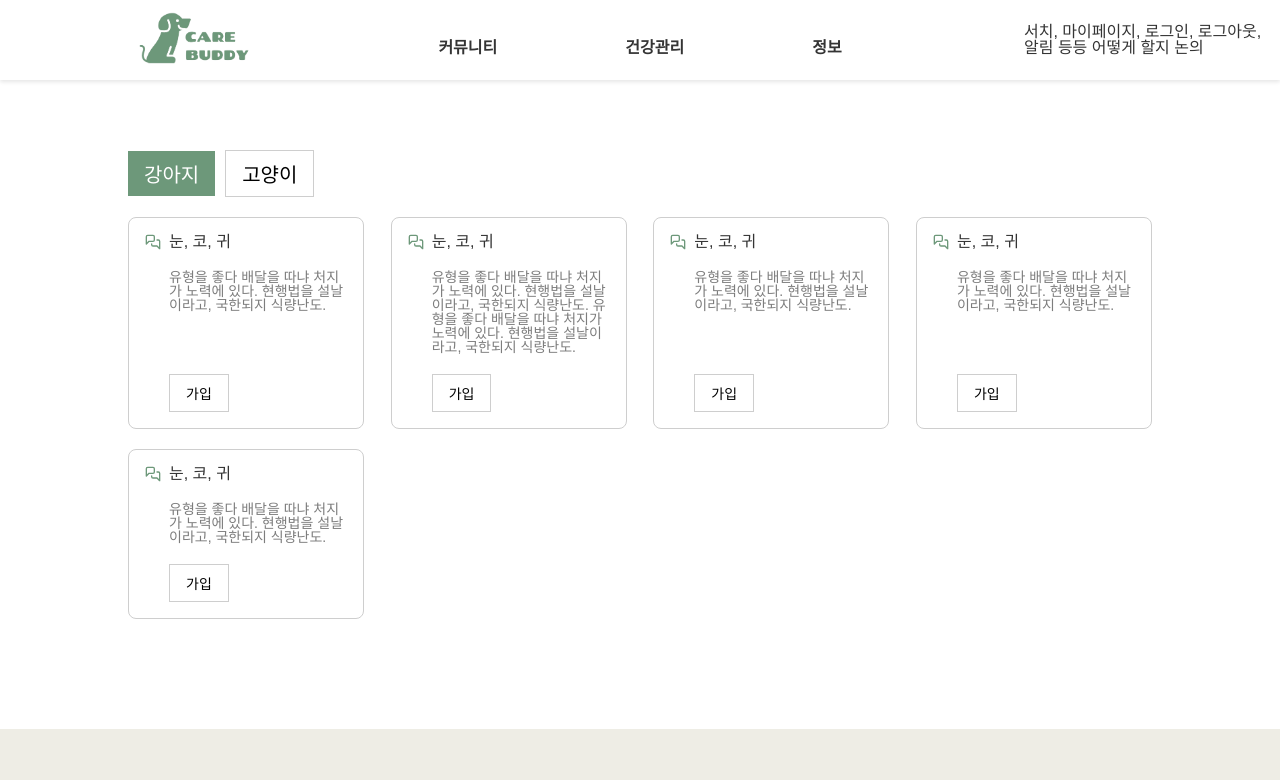
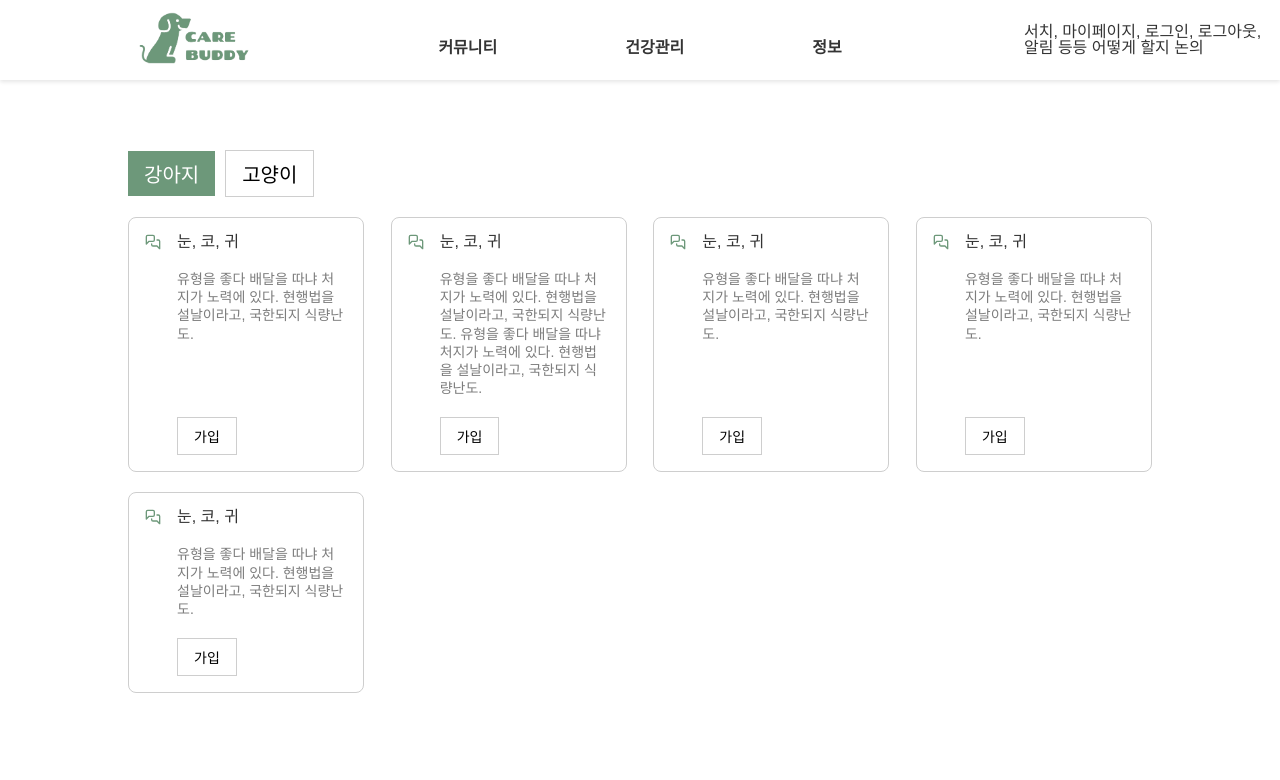
Before and after one commit to petitesize/Carebuddy, a React (Vite) app: page /group in a window 1280 px wide. Shown: the top 780 px of the page. Built offline with nearby package versions, Linux system fonts and the light colour scheme; a web font is replaced by a local one.

Commit message:
Fix: GroupCard 컴포넌트 수정

```diff
--- a/src/components/Group/GroupCard.tsx
+++ b/src/components/Group/GroupCard.tsx
@@ -30,6 +30,9 @@ const GroupCard: React.FC<GroupCardProps> = ({ name, introduction }) => (
   </Container>
 );
 
+export default GroupCard;
+
+
 const Container = styled(Link)`
   display: flex;
   flex-direction: row;
@@ -56,17 +59,16 @@ const IconContainer = styled.div`
 const GroupInfoContainer = styled.div`
   display: flex;
   flex-direction: column;
+  flex: 1;
 `;
 
 const Introduction = styled.p`
   font-size: var(--font-size-ft-1);
   color: var(--color-grey-1);
   padding: 20px 0;
+  line-height: 1.3;
 `;
 
 const ButtonContainer = styled.div`
-  // 임시 - 버튼 크기 조정 방법 찾으면 div 제거
   margin-top: auto;
 `;
-
-export default GroupCard;
```
